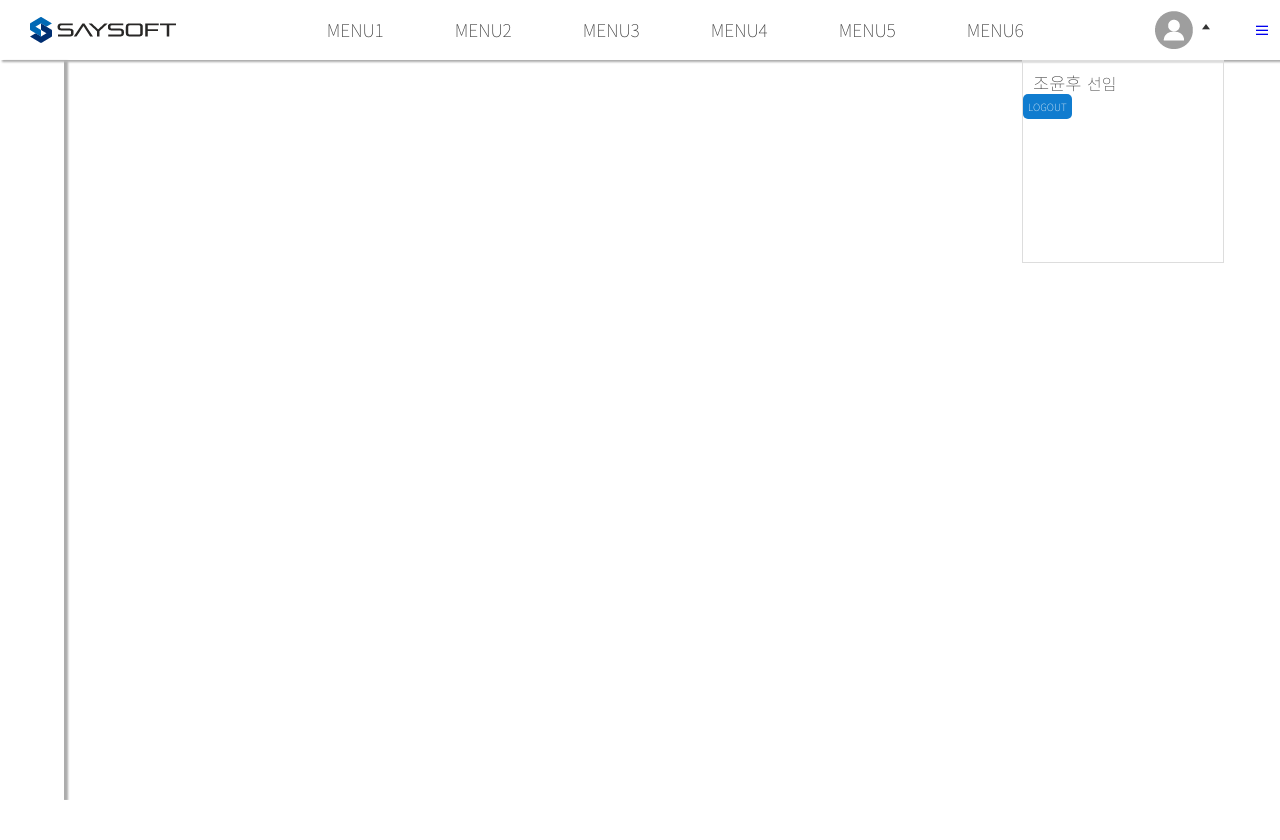
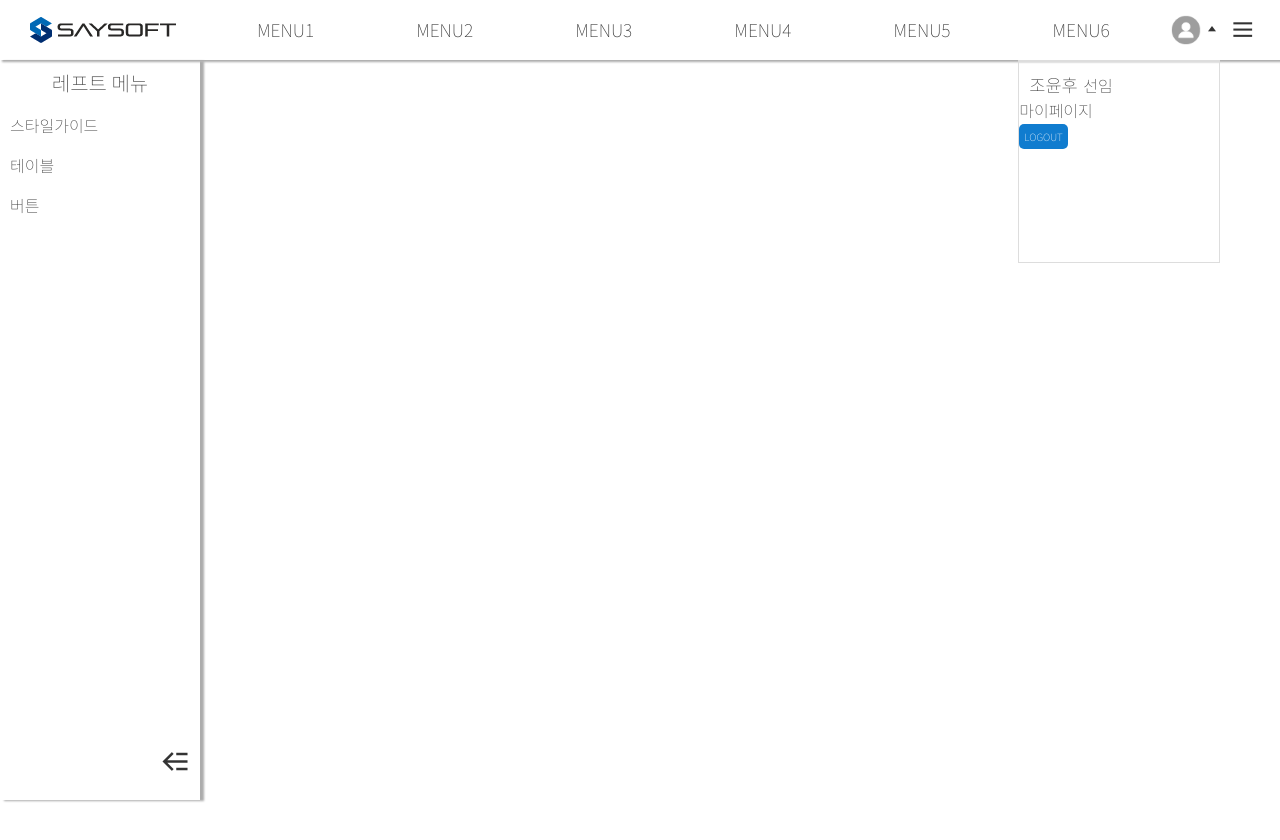
Before and after one commit to yoonhooweb/javaScript, a plain HTML site: page index.html in a window 1280 px wide. Both pictures are taken after a click on the item 1184 px from the left and 30 px from the top of the page. Shown: the top 840 px of the page. Before the commit the page ends 800 px from the top, so only its background shows below. Drawn offline with nearby package versions, Linux system fonts and the light colour scheme.

Commit message:
left 메뉴 및 사진 30x30으로 수정해야함

```diff
--- a/css/layout.css
+++ b/css/layout.css
@@ -3,8 +3,8 @@
 /* 헤더영역 */
 
 .header{display: flex; justify-content: space-between; align-items: center; height: 60px;box-shadow: 2px 2px 2px rgb(172, 172, 172);}
-.header .logo {padding: 0px 30px}
-.header .menu {width: 60%;}
+.header .logo {padding: 0px 30px; flex: 1;}
+.header .menu {width: 60%; flex: 8;}
 .header .menu .gnb{display: table; width: 100%;}
 .header .menu .gnb .depth1 {display:table-cell; padding: 0px 20px; position: relative; line-height: 60px; /* background-color: blue; */}
 .header .menu .gnb .depth1 a{color: #333; font-size: 1.1rem; font-weight: bold; text-align: center; display: block;}
@@ -14,18 +14,27 @@
 .header .menu .gnb.active .depth2 a {display: block; font-size: .8rem; /* background-color: red;  */}
 .header .menu .gnb::after {content: ''; position: absolute; top: 60px; left: 0px; width: 100%; height: 0px;/* background-color: aqua;  */}
 .header .menu .gnb.active::after {display: block; transition:all 0.5s ease; height: 200px;}
-.header .util ul {display: flex; align-items: center;}
-.header .util ul li{padding: 0px 10px; position: relative;}
+.header .util {flex: 1;}
+.header .util ul {display: table;}
+.header .util ul li{padding: 0px 10px; position: relative; display: table-cell;}
+.header .util ul li:first-child{padding-right: 0px; line-height: normal;}
+.header .util ul li .userArrow > i {vertical-align: text-top;}
+.header .util ul li .userArrow > img {width: 30px; height: 30px; vertical-align: bottom;}
 .header .util ul li .userArrow .rotate.active{transform: rotate(180deg); transition: all 0.5s ease;}
-.header .util ul li .userInfo {position: absolute; top: 60px; border-top: 2px solid #ddd; border-left: 1px solid #ddd; border-right: 1px solid #ddd; border-bottom: 1px solid #ddd; width: 200px; height: 200px; top:50px; right: 0px; cursor: auto; display: none;}
+.header .util ul li .userInfo {position: absolute; top: 60px; border-top: 2px solid #ddd; border-left: 1px solid #ddd; border-right: 1px solid #ddd; border-bottom: 1px solid #ddd; width: 200px; height: 0px; right: 0px; cursor: auto; display: none;}
+.header .util ul li .userInfo.active{height: 200px; transition:all 0.5s ease;}
 .header .util ul li .userInfo .userName {display: inline-block; padding: 10px 2px 0px 10px; font-size: 1.1rem; font-weight:600;}
 .header .util ul li .userInfo .userdept {display: inline-block; padding: 10px 2px 0px 0px;}
+.header .util ul li .menuBt {font-size: 25px; color: #333; line-height: 60px;}
 
 /* LEFT 영역*/
-.sideBar {width: 5%; height: calc(100% - 60px); float: left; box-shadow:4px 1px 2px rgb(172 172 172);}
-.sideBarTitle{display: block; height: 2.5rem; font-size:1.5rem; line-height: 2.5rem; text-align: center;}
+.sideBar {width: 200px; height: calc(100% - 60px); float: left; box-shadow:4px 1px 2px rgb(172 172 172); position: relative; transition: all 0.5s ease;}
+.sideBar.active {transition: all 0.5s ease;}
+.sideTitle{display: block; padding: 10px; text-align: center; font-size: 20px; font-weight: bold;}
 .sideBarMenu {display: block;}
-.sideBarMenu li {display: block; width: 100%; padding-left:2rem; line-height: 1.6rem; height: 1.6rem;}
+.sideBarMenu li {display: block; width: 100%; padding: 10px; box-sizing: border-box;}
+.sideBarMenu li a{display: block; color: #333; font-weight: bold;}
 
+.sideBarBt {position: absolute; bottom: 20px; right:10px; text-align: right; font-size: 30px; cursor: pointer; z-index: 999;}
 /* CONTENTS영역 */
 .contentArea{float: left; width: calc(100% - 5%); height: calc(100% - 60px);}
--- a/index.html
+++ b/index.html
@@ -16,7 +16,6 @@
     <div class="mainWrap">
         <header class="header">
             <div class="logo">
-
                 <a href="./index.html" class="logoIcon">
                     <img src="./img/logo.png">
                 </a>
@@ -73,8 +72,9 @@
                                 <span class="userName">조윤후</span>
                                 <span class="userdept">선임</span>
                             </div>
-                            <div class="myPage">
-
+                            <div class="private">
+                                <span class="myPage">마이페이지</span>
+                                <span class=""></span>
                             </div>
                             <button href="#" class="logout bsBt">LOGOUT</button>
                         </div>
@@ -84,9 +84,6 @@
                             <i class="xi-search"></i>
                         </span>
                     </li> -->
-                    <li>
-
-                    </li>
                     <li>
                         <a href="#" class="menuBt">
                             <i class="xi-bars"></i>
@@ -102,11 +99,15 @@
             </div> -->
         </header>
         <aside class="sideBar">
+            <h3 class="sideTitle">레프트 메뉴</h3>
             <ul class="sideBarMenu">
-                <li><a href="styleGuide.html"></a></li>
-                <li><a href="table.html"></a></li>
-                <li><a href="button.html"></a></li>
+                <li><a href="styleGuide.html">스타일가이드</a></li>
+                <li><a href="styleGuide.html">테이블</a></li>
+                <li><a href="styleGuide.html">버튼</a></li>
             </ul>
+            <div class="sideBarBt">
+                <i class="xi-hamburger-back"></i>
+            </div>
         </aside>
         <section class="contentArea">
             <span class="subTitle">
@@ -114,6 +115,7 @@
             </span>
         </section>
     </div>
+
     <script src="/js/common.js"></script>
 </body>
 </html>
--- a/js/common.js
+++ b/js/common.js
@@ -11,6 +11,18 @@ $(document).ready(function(){
             }
         }
     });
+
+    $(".sideBarBt").click(function(){
+        if ( $(this).find("i").hasClass("xi-hamburger-back") ) {
+            $(this).find("i").removeClass("xi-hamburger-back");
+            $(this).find("i").addClass("xi-hamburger-out");
+            $(".sideBar").css("width", "50px").addClass("active");
+        } else if ($(this).find("i").hasClass("xi-hamburger-out")) {
+            $(this).find("i").addClass("xi-hamburger-back");
+            $(this).find("i").removeClass("xi-hamburger-out");
+            $(".sideBar").css("width", "200px").removeClass("active");
+        }
+    })
 })
 
 function arrowRotate(){
@@ -18,8 +30,10 @@ function arrowRotate(){
     let userInfo = document.querySelector(".userInfo");
     rotate.classList.toggle("active");
     if (rotate.classList.contains("active")) {
+        userInfo.style.height = "200px";
         userInfo.style.display = "block";
     } else {
+        userInfo.style.height = "0px";
         userInfo.style.display = "none";
     }
 }
```
